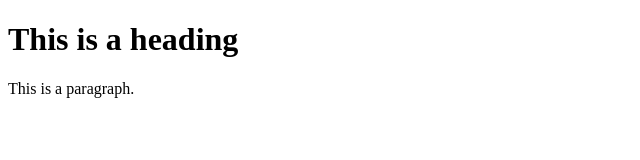
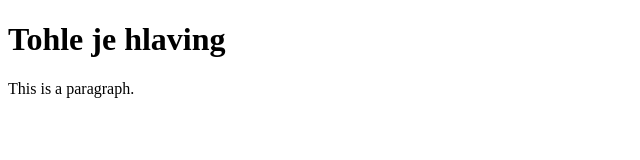
Before and after one commit to filiprakousky/prvnipokus, a plain HTML site: page index.html in a window 1280 px wide. Shown: the whole page, without its empty margins (0-640 px from the left). Drawn offline with Linux system fonts and the light colour scheme.

Commit message:
začátek překladu do česštiny

```diff
--- a/index.html
+++ b/index.html
@@ -5,7 +5,7 @@
 </head>
 <body>
 
-<h1>This is a heading</h1>
+<h1>Tohle je hlaving</h1>
 <p>This is a paragraph.</p>
 
 </body>
```
